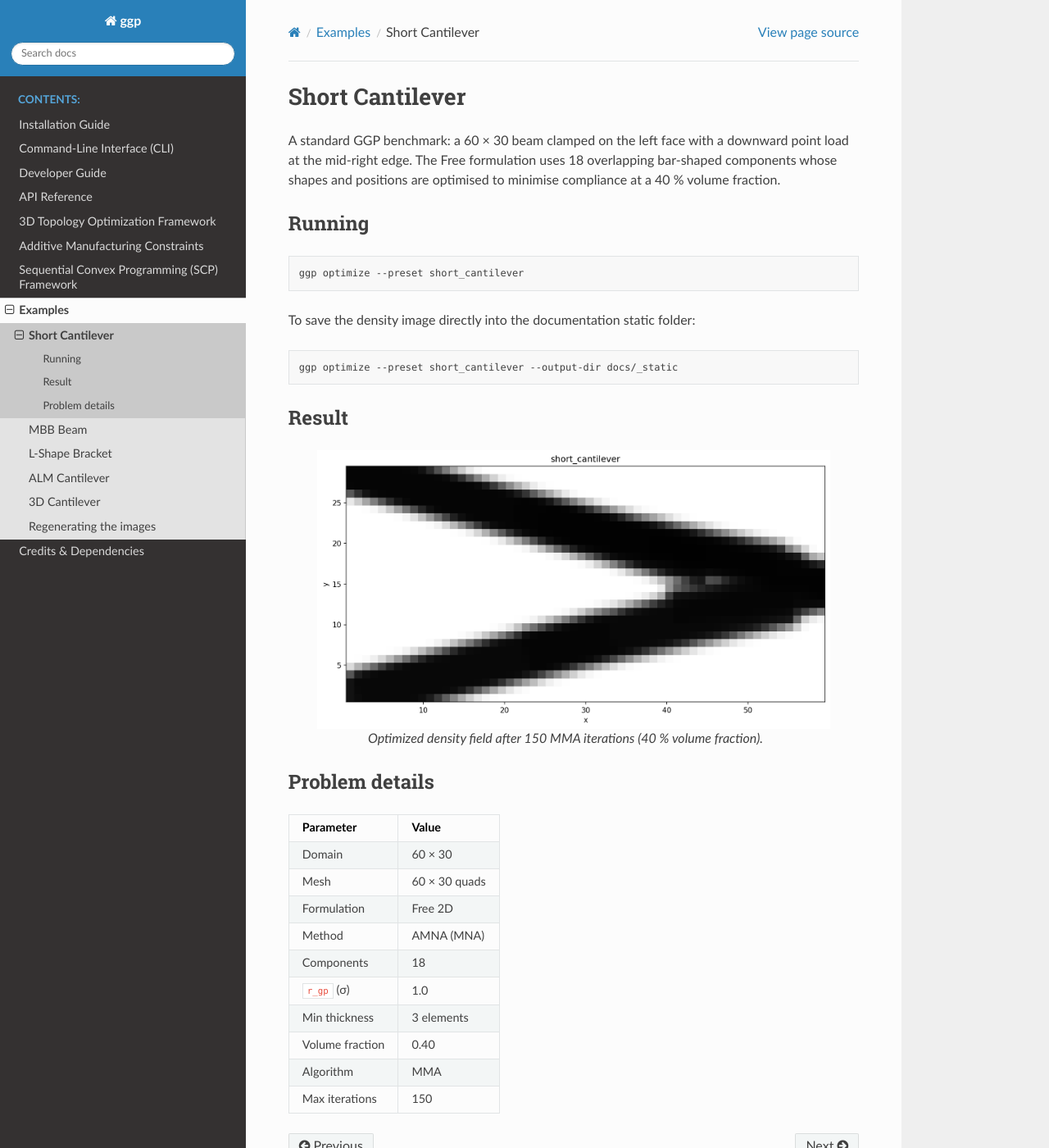
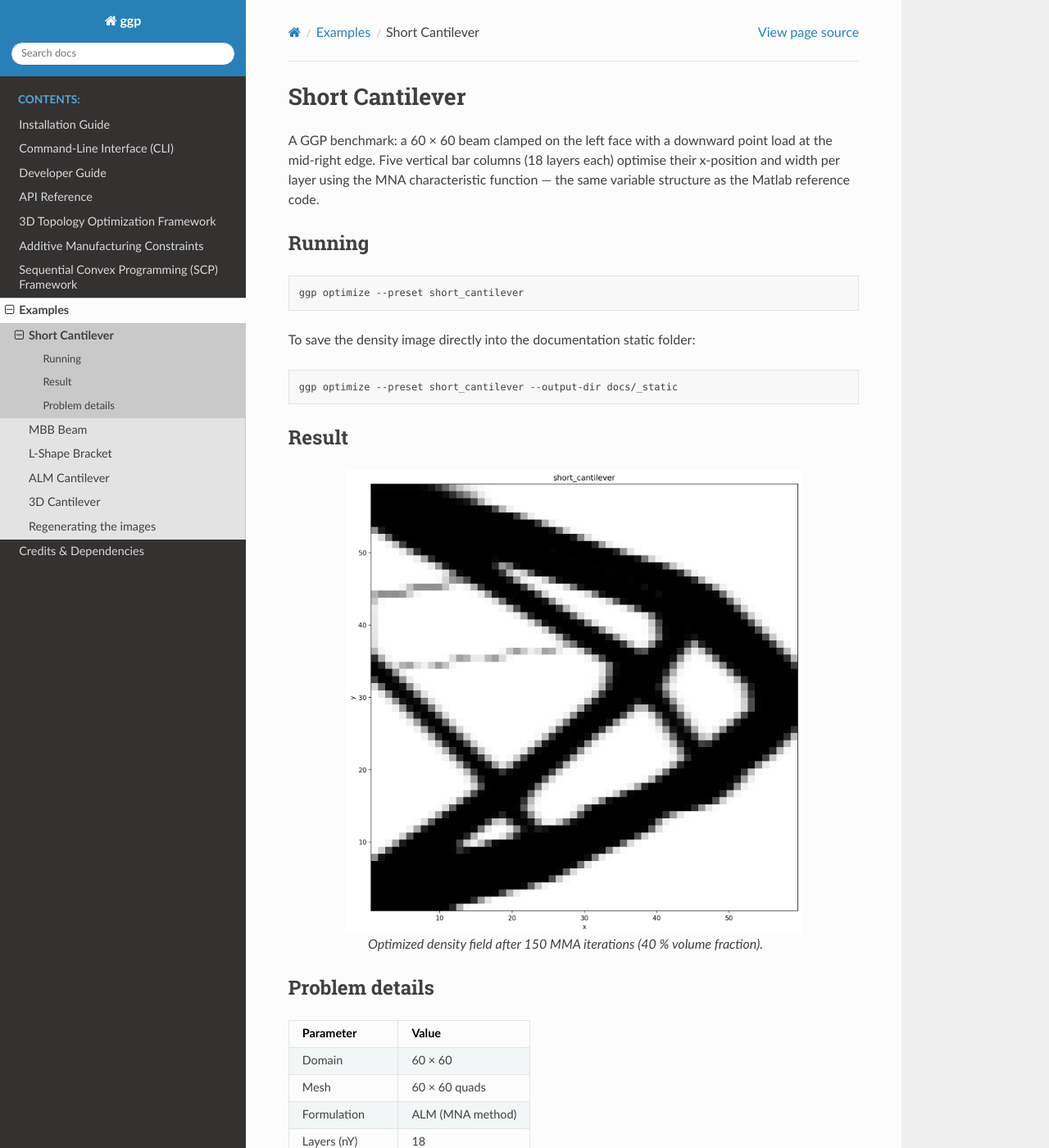
Before and after one commit to SimoneConiglio/generalized_geometry_projection, a Sphinx documentation site: the page built from docs/ex01_short_cantilever.rst, in a window 1280 px wide and 1400 px high. Shown: the whole window at 82% size. Built offline with Sphinx 7.4.7 and the Read the Docs theme 3.1.0, drawn with Linux system fonts in a browser that asks for light colours; some of the changed text lies outside the part shown.

Commit message:
fix: correct ALM 2D gradient index bug (F-order scatter) and regenerate benchmark images
The jacobian in ALM2DMapper used C-order index 2*(k*np_val+j) when the
variable layout is F-order (layer k inner), requiring 2*(j*nY+k).  This
caused the gradient to be scattered to the wrong variable, preventing
convergence.  Also fixes _Yk layer centres (k*h not (k+0.5)*h), L bounds
(minh=3..Lx/np), and ALM init (np.repeat for F-order Xc layout).
All three presets are updated to ALM/MNA mode on 60×60 domains matching
the Matlab reference structure; images and RST docs regenerated accordingly.

Co-Authored-By: Claude Sonnet 4.6 <noreply@anthropic.com>
Claude-Session: https://claude.ai/code/session_01Queb8V5EuSbTaDyBGyr8wK

```diff
--- a/docs/ex01_short_cantilever.rst
+++ b/docs/ex01_short_cantilever.rst
@@ -1,10 +1,10 @@
 Short Cantilever
 ================
 
-A standard GGP benchmark: a 60 × 30 beam clamped on the left face with a
-downward point load at the mid-right edge.  The Free formulation uses 18
-overlapping bar-shaped components whose shapes and positions are optimised
-to minimise compliance at a 40 % volume fraction.
+A GGP benchmark: a 60 × 60 beam clamped on the left face with a downward
+point load at the mid-right edge.  Five vertical bar columns (18 layers each)
+optimise their x-position and width per layer using the MNA characteristic
+function — the same variable structure as the Matlab reference code.
 
 Running
 -------
@@ -24,7 +24,7 @@ Result
 
 .. figure:: _static/short_cantilever_optimized.png
    :alt: Optimized short cantilever topology
-   :width: 90%
+   :width: 80%
    :align: center
 
    Optimized density field after 150 MMA iterations (40 % volume fraction).
@@ -35,19 +35,21 @@ Problem details
 +---------------------+------------------+
 | Parameter           | Value            |
 +=====================+==================+
-| Domain              | 60 × 30          |
+| Domain              | 60 × 60          |
 +---------------------+------------------+
-| Mesh                | 60 × 30 quads    |
+| Mesh                | 60 × 60 quads    |
 +---------------------+------------------+
-| Formulation         | Free 2D          |
+| Formulation         | ALM (MNA method) |
 +---------------------+------------------+
-| Method              | AMNA (MNA)       |
+| Layers (nY)         | 18               |
 +---------------------+------------------+
-| Components          | 18               |
+| Columns (np)        | 5                |
 +---------------------+------------------+
-| ``r_gp`` (σ)        | 1.0              |
+| Layer height        | 3.33             |
 +---------------------+------------------+
-| Min thickness       | 3 elements       |
+| ``r_gp`` (R)        | 0.5              |
++---------------------+------------------+
+| Ngp                 | 1                |
 +---------------------+------------------+
 | Volume fraction     | 0.40             |
 +---------------------+------------------+
```
Also changed, not shown: docs/ex02_mbb_beam.rst (+9 -7 lines), docs/ex03_l_shape_bracket.rst (+7 -5 lines), docs/_static/l_shape_optimized.png, docs/_static/mbb_optimized.png, docs/_static/short_cantilever_optimized.png, 5 other files.
